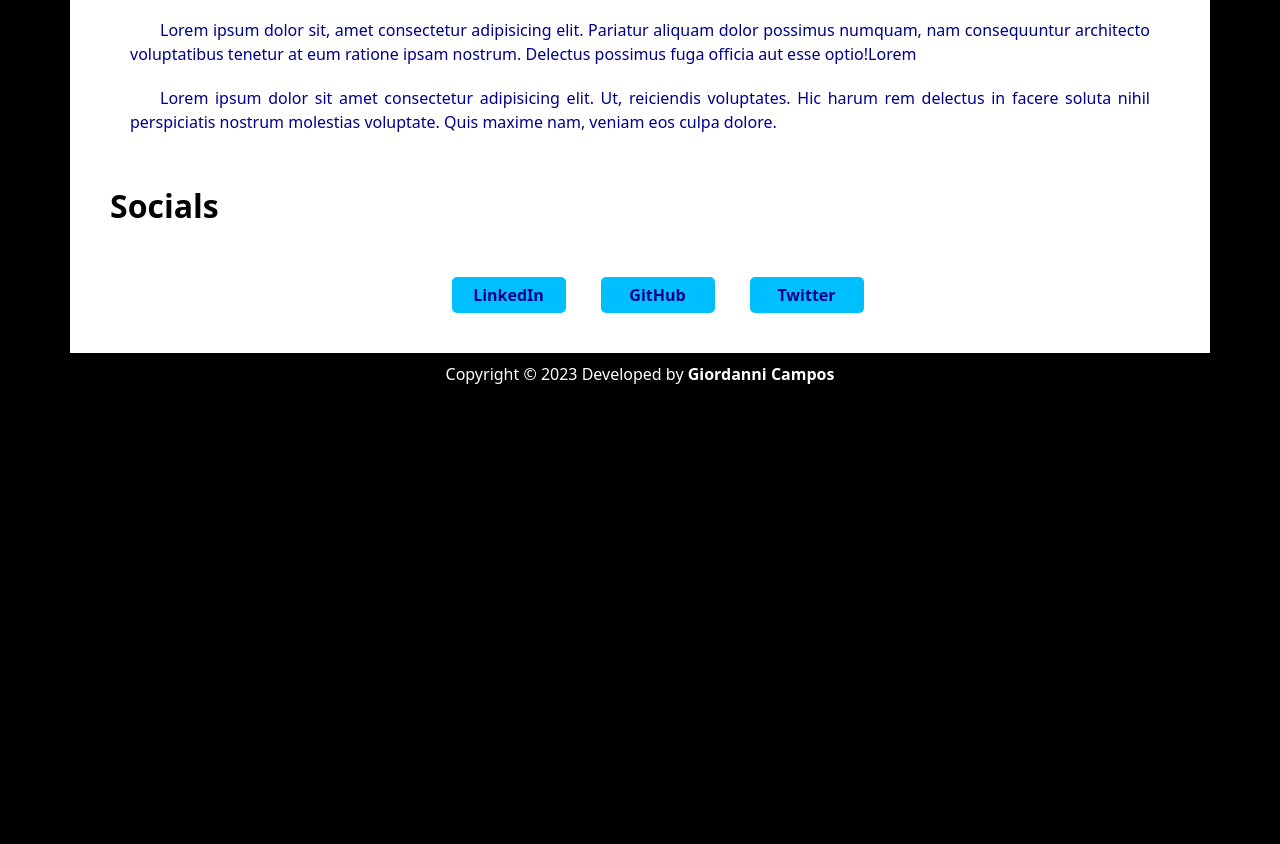
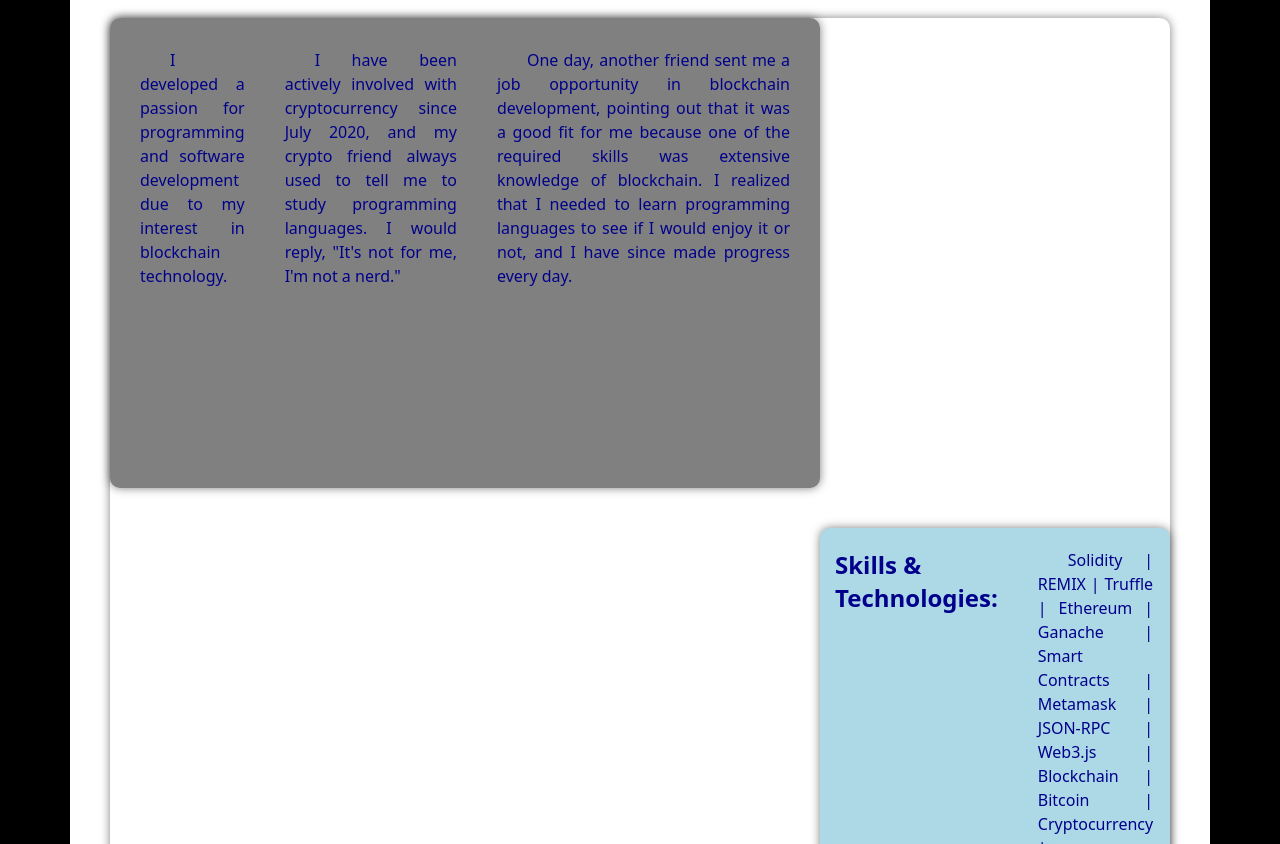
Before and after one commit to giorkakuda/portfolio, a plain HTML site: page index.html in a window 1280 px wide. Shown: the part 1608-2452 px from the top of the page. Before the commit the page ends 2001 px from the top, so only its background shows below. Drawn offline with Linux system fonts and the light colour scheme.

Commit message:
about text

```diff
--- a/index.html
+++ b/index.html
@@ -121,14 +121,20 @@
 
         <h1 id="about">About</h1>
        <section id="sect-1">
+            <div class="container-2">
+                <div id="myself">
+                    <p>
+                        I developed a passion for programming and software development due to my interest in blockchain technology.
+                    </p>
+                    <p>I have been actively involved with cryptocurrency since July 2020, and my crypto friend always used to tell me to study programming languages. I would reply, "It's not for me, I'm not a nerd."</p>
+                    <p>One day, another friend sent me a job opportunity in blockchain development, pointing out that it was a good fit for me because one of the required skills was extensive knowledge of blockchain. I realized that I needed to learn programming languages to see if I would enjoy it or not, and I have since made progress every day.</p>
+                </div>
+                <div id="skills">
+                    <h2>Skills & Technologies:</h2>
+                    <p> Solidity | REMIX | Truffle | Ethereum | Ganache | Smart Contracts | Metamask | JSON-RPC | Web3.js | Blockchain | Bitcoin | Cryptocurrency | Cryptography | Python | JavaScript | Node.js | HTML5 | CSS3 | Swift | Visual Studio Code | Git | GitHub | Objected-oriented programming | APIs</p>
+                </div>
+            </div>
 
-
-            <p>
-                Lorem ipsum dolor sit, amet consectetur adipisicing elit. Pariatur aliquam dolor possimus numquam, nam consequuntur architecto voluptatibus tenetur at eum ratione ipsam nostrum. Delectus possimus fuga officia aut esse optio!Lorem
-
-            </p>
-
-            <p>Lorem ipsum dolor sit amet consectetur adipisicing elit. Ut, reiciendis voluptates. Hic harum rem delectus in facere soluta nihil perspiciatis nostrum molestias voluptate. Quis maxime nam, veniam eos culpa dolore.</p>
         </section>
         <h1 id="socials">Socials</h1>
 
--- a/style.css
+++ b/style.css
@@ -161,8 +161,22 @@ main div > p > #bt1 {
     margin-top: 20px;
 
 }
+.container-2 {
+    padding-top: 0px;
+    width: 100%;
+    height: 1000px;
+}
+div #myself {
+    background-color: gray;
+    padding: 10px;
+    margin-top: 0px;
 
+    width: 100%;
 
+}
+div #skills {
+    background-color: lightblue;
+}
 
 .container {
     width: 300px;
```
